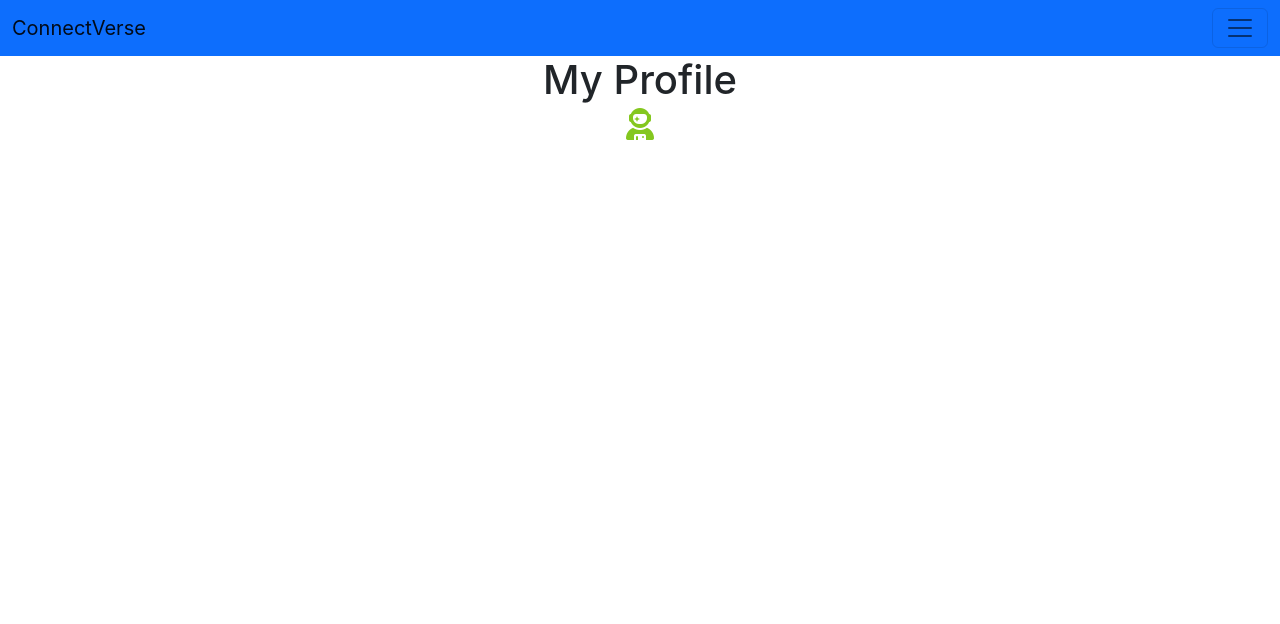
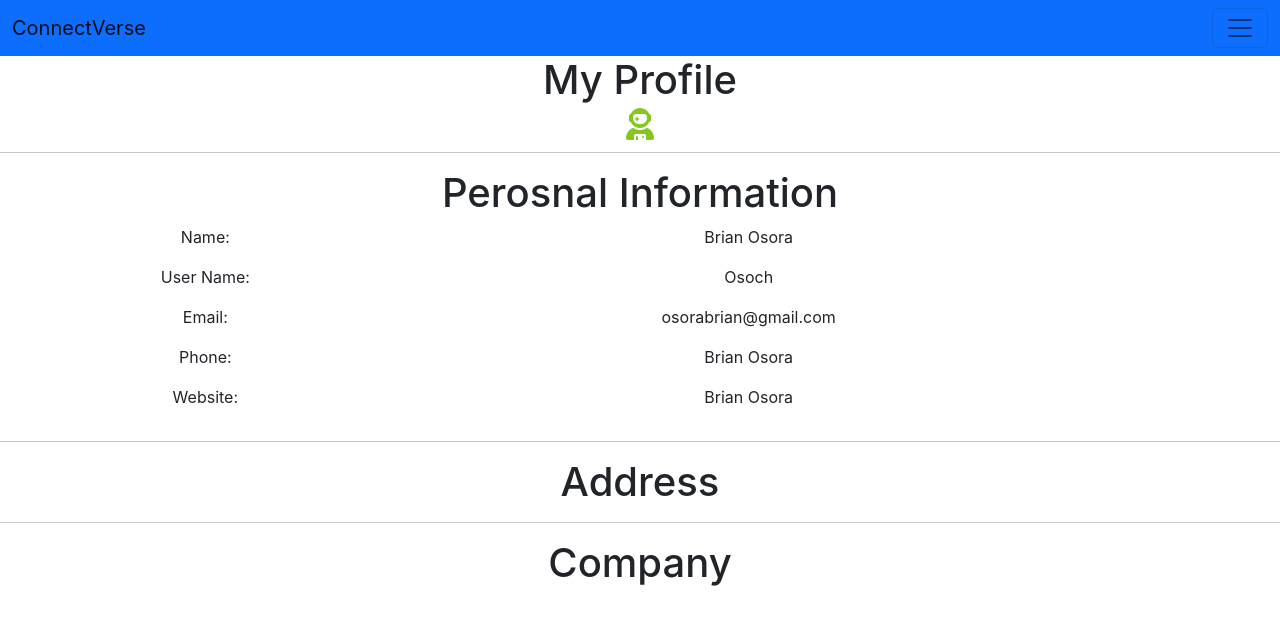
Before and after one commit to Osorabrian/Connectverse, a React (Create React App) app: page /my_profile in a window 1280 px wide. Shown: the top 624 px of the page. Built offline with nearby package versions, Linux system fonts and the light colour scheme.

Commit message:
edit view profile page

```diff
--- a/src/Components/Profile/ViewProfile.js
+++ b/src/Components/Profile/ViewProfile.js
@@ -6,6 +6,38 @@ export default function ViewProfile(){
         <>
         <h1>My Profile</h1>
         <i class="fa-solid fa-user-astronaut fa-2xl" style={{color: '#84c71f'}} id='profile-avatar'></i>
+        <hr></hr>
+        <h1>Perosnal Information</h1>
+
+        <div className="row">
+            <label className='col-4'> Name:</label>
+            <p className="col-6">Brian Osora</p>
+        </div>
+
+        <div className="row">
+            <label className='col-4'>User Name:</label>
+            <p className="col-6">Osoch</p>
+        </div>
+
+        <div className="row">
+            <label className='col-4'>Email:</label>
+            <p className="col-6">osorabrian@gmail.com</p>
+        </div>
+
+        <div className="row">
+            <label className='col-4'>Phone:</label>
+            <p className="col-6">Brian Osora</p>
+        </div>
+
+        <div className="row">
+            <label className='col-4'>Website:</label>
+            <p className="col-6">Brian Osora</p>
+        </div>
+
+        <hr></hr>
+        <h1>Address</h1>
+        <hr></hr>
+        <h1>Company</h1>
         </>
     )
 }
```
